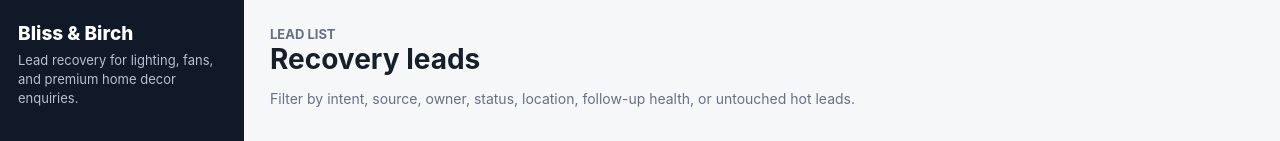
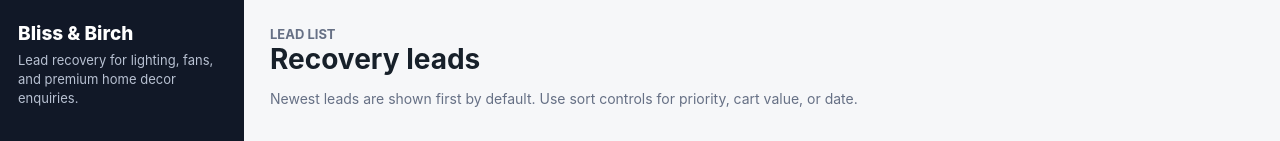
Before and after one commit to ajitkumariitb-bit/sales-dashboard, a Next.js app: page /leads in a window 1280 px wide. Shown: the top 141 px of the page. Built offline with nearby package versions, Linux system fonts and the light colour scheme; no server answers.

Commit message:
Add files via upload

```diff
--- a/app/leads/page.tsx
+++ b/app/leads/page.tsx
@@ -78,7 +78,7 @@
         <div>
           <div className="eyebrow">Lead list</div>
           <h1>Recovery leads</h1>
-          <p className="subtle">Filter by intent, source, owner, status, location, follow-up health, or untouched hot leads.</p>
+          <p className="subtle">Newest leads are shown first by default. Use sort controls for priority, cart value, or date.</p>
         </div>
       </div>
 
```
